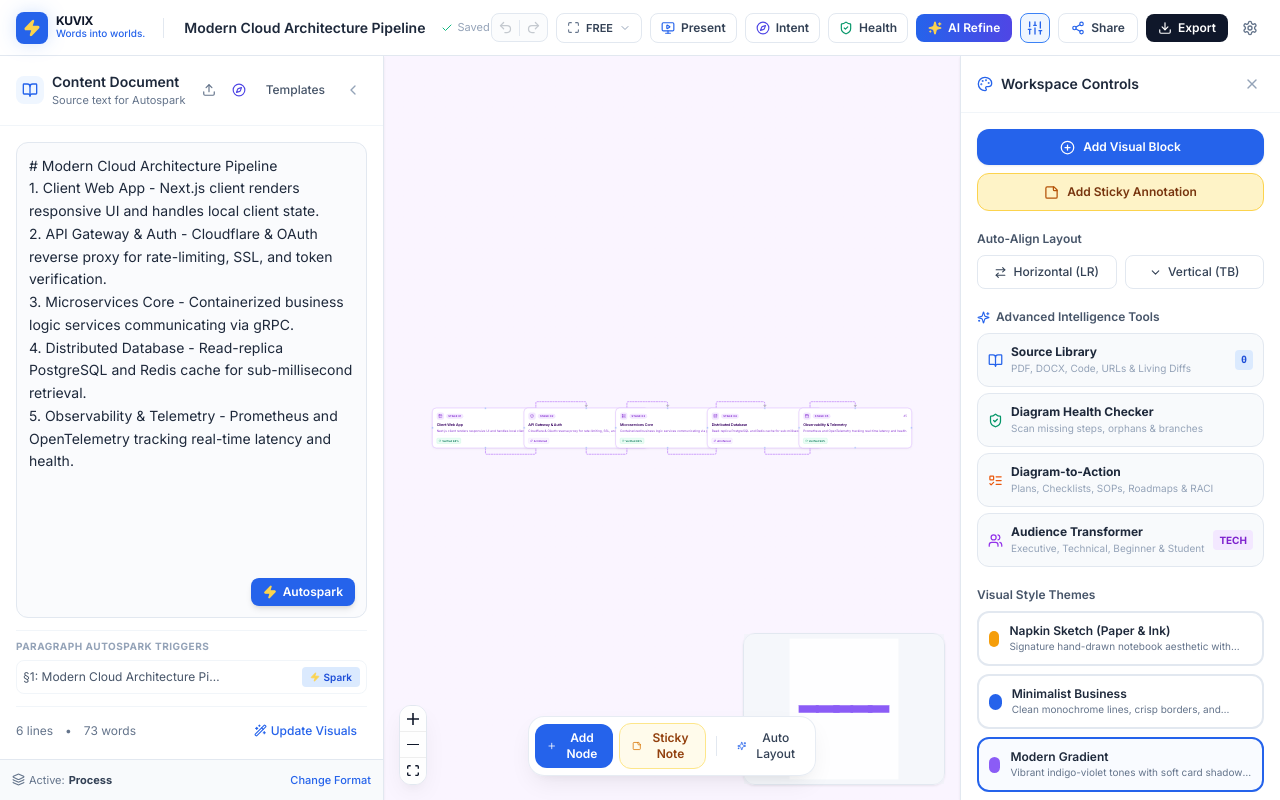
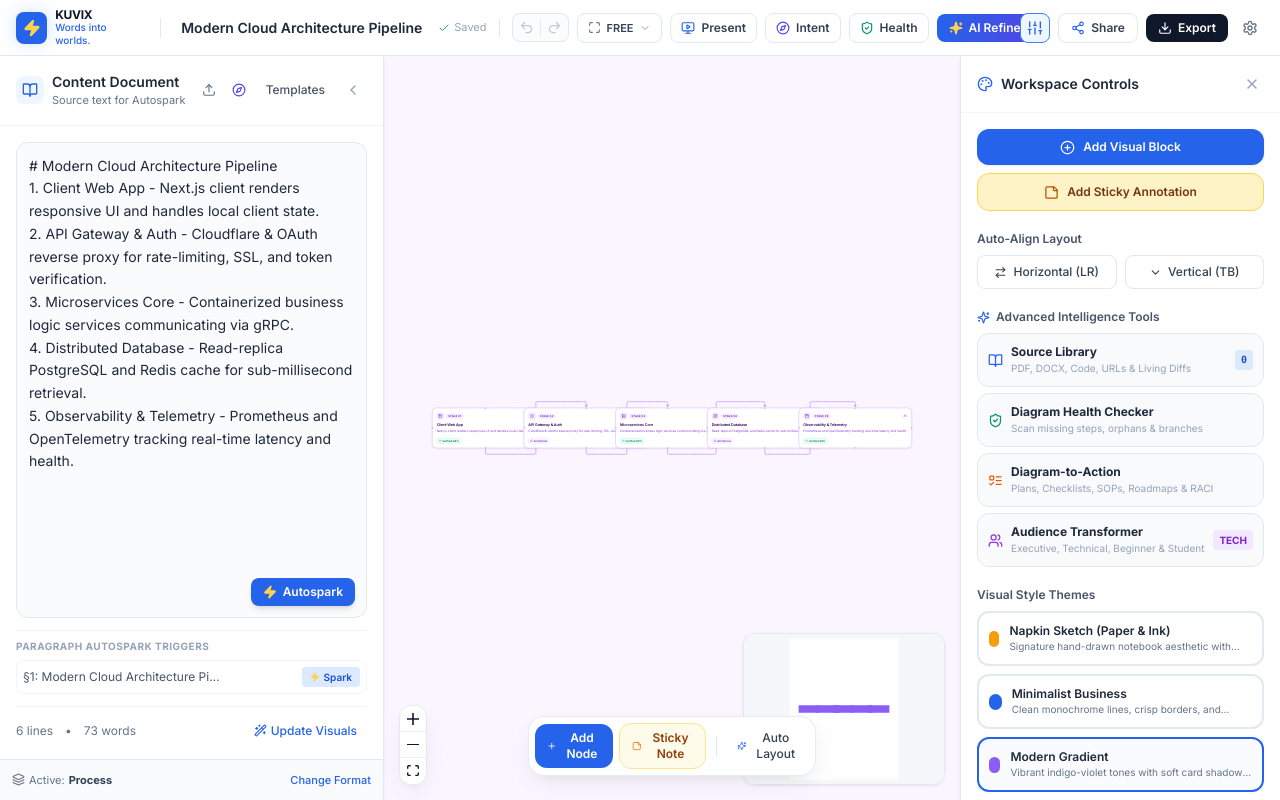
Before and after one commit to kc122307/KUVIX, a React (Vite) app: page / in a window 1280 px wide. Built offline with nearby package versions, Linux system fonts and the light colour scheme.

Commit message:
Align top nav tools to left side next to project title

```diff
--- a/src/components/toolbar/TopToolbar.tsx
+++ b/src/components/toolbar/TopToolbar.tsx
@@ -136,20 +136,13 @@ export const TopToolbar: React.FC<TopToolbarProps> = ({
             )}
           </div>
         </div>
-      </div>
 
-      {/* Center: AI Feedback notice if recent */}
-      {lastAiFeedback && (
-        <div className="hidden xl:flex items-center gap-1.5 px-3 py-1 bg-emerald-50 border border-emerald-200 rounded-full text-xs text-emerald-800 max-w-md truncate animate-in fade-in">
-          <Sparkles size={12} className="text-emerald-600 shrink-0" />
-          <span className="truncate">{lastAiFeedback}</span>
-        </div>
-      )}
+        <div className="h-5 w-px bg-slate-200 hidden sm:block shrink-0" />
 
-      {/* Right Toolbar Controls */}
+        {/* Canvas Controls: Undo/Redo, Free Aspect Ratio, Present, Intent, Health, AI Refine */}
         <div className="flex items-center gap-1.5 sm:gap-2">
           {/* Undo / Redo */}
-        <div className="flex items-center border border-slate-200 rounded-lg overflow-hidden bg-slate-50/50">
+          <div className="flex items-center border border-slate-200 rounded-lg overflow-hidden bg-slate-50/50 shrink-0">
             <button
               onClick={undo}
               disabled={!canUndo}
@@ -170,10 +163,10 @@ export const TopToolbar: React.FC<TopToolbarProps> = ({
           </div>
 
           {/* Aspect Ratio Frame Selector */}
-        <div className="relative">
+          <div className="relative shrink-0">
             <button
               onClick={() => setIsRatioMenuOpen(!isRatioMenuOpen)}
-            className="hidden lg:flex items-center gap-1.5 px-2.5 py-1.5 border border-slate-200 hover:border-slate-300 rounded-lg text-xs font-medium text-slate-700 hover:bg-slate-50 transition-colors"
+              className="flex items-center gap-1.5 px-2.5 py-1.5 border border-slate-200 hover:border-slate-300 rounded-lg text-xs font-medium text-slate-700 hover:bg-slate-50 transition-colors"
               title="Aspect Ratio Frame"
             >
               <Maximize size={13} className="text-slate-500" />
@@ -182,7 +175,7 @@ export const TopToolbar: React.FC<TopToolbarProps> = ({
             </button>
 
             {isRatioMenuOpen && (
-            <div className="absolute right-0 mt-1.5 w-44 bg-white border border-slate-200 rounded-xl shadow-elevated py-1.5 z-50 animate-in fade-in">
+              <div className="absolute left-0 mt-1.5 w-44 bg-white border border-slate-200 rounded-xl shadow-elevated py-1.5 z-50 animate-in fade-in">
                 <div className="px-3 py-1 text-[10px] font-bold text-slate-400 uppercase tracking-wider">
                   Canvas Frame
                 </div>
@@ -208,7 +201,7 @@ export const TopToolbar: React.FC<TopToolbarProps> = ({
           {/* Present (Slides) Button */}
           <button
             onClick={() => setIsPresentationOpen(true)}
-          className="hidden sm:flex items-center gap-1.5 px-2.5 py-1.5 border border-slate-200 hover:border-blue-400 rounded-lg text-xs font-semibold text-slate-700 hover:bg-blue-50/40 transition-all"
+            className="hidden sm:flex items-center gap-1.5 px-2.5 py-1.5 border border-slate-200 hover:border-blue-400 rounded-lg text-xs font-semibold text-slate-700 hover:bg-blue-50/40 transition-all shrink-0"
             title="KUVIX Slides: Present full screen"
           >
             <MonitorPlay size={14} className="text-blue-600" />
@@ -218,7 +211,7 @@ export const TopToolbar: React.FC<TopToolbarProps> = ({
           {/* Intelligent Intent Analyzer */}
           <button
             onClick={() => setIsIntentAnalysisOpen(true)}
-          className="hidden lg:flex items-center gap-1.5 px-2.5 py-1.5 border border-slate-200 hover:border-indigo-400 rounded-lg text-xs font-semibold text-slate-700 hover:bg-indigo-50/30 transition-all cursor-pointer"
+            className="hidden lg:flex items-center gap-1.5 px-2.5 py-1.5 border border-slate-200 hover:border-indigo-400 rounded-lg text-xs font-semibold text-slate-700 hover:bg-indigo-50/30 transition-all cursor-pointer shrink-0"
             title="Intelligent user intent analysis & clarifying questions"
           >
             <Compass size={14} className="text-indigo-600" />
@@ -228,7 +221,7 @@ export const TopToolbar: React.FC<TopToolbarProps> = ({
           {/* Diagram Health Checker */}
           <button
             onClick={() => setIsCheckerOpen(true)}
-          className="hidden md:flex items-center gap-1.5 px-2.5 py-1.5 border border-slate-200 hover:border-emerald-400 rounded-lg text-xs font-semibold text-slate-700 hover:bg-emerald-50/30 transition-all cursor-pointer"
+            className="hidden md:flex items-center gap-1.5 px-2.5 py-1.5 border border-slate-200 hover:border-emerald-400 rounded-lg text-xs font-semibold text-slate-700 hover:bg-emerald-50/30 transition-all cursor-pointer shrink-0"
             title="Diagram intelligence checker (linter & diagnostics)"
           >
             <ShieldCheck size={14} className="text-emerald-600" />
@@ -238,13 +231,25 @@ export const TopToolbar: React.FC<TopToolbarProps> = ({
           {/* AI Refine Button */}
           <button
             onClick={() => setIsAiRefineOpen(true)}
-          className="flex items-center gap-1.5 px-3 py-1.5 bg-gradient-to-r from-blue-600 to-indigo-600 hover:from-blue-700 hover:to-indigo-700 text-white rounded-lg text-xs font-semibold shadow-xs hover:shadow-glow transition-all"
+            className="flex items-center gap-1.5 px-3 py-1.5 bg-gradient-to-r from-blue-600 to-indigo-600 hover:from-blue-700 hover:to-indigo-700 text-white rounded-lg text-xs font-semibold shadow-xs hover:shadow-glow transition-all shrink-0"
             title="Refine diagram with Natural Language instructions"
           >
             <Sparkles size={14} className="fill-current text-amber-300" />
             <span className="hidden sm:inline">AI Refine</span>
           </button>
+        </div>
+      </div>
 
+      {/* Center: AI Feedback notice if recent */}
+      {lastAiFeedback && (
+        <div className="hidden xl:flex items-center gap-1.5 px-3 py-1 bg-emerald-50 border border-emerald-200 rounded-full text-xs text-emerald-800 max-w-md truncate animate-in fade-in">
+          <Sparkles size={12} className="text-emerald-600 shrink-0" />
+          <span className="truncate">{lastAiFeedback}</span>
+        </div>
+      )}
+
+      {/* Right Toolbar Controls: Panel Toggle & Export Actions */}
+      <div className="flex items-center gap-1.5 sm:gap-2 shrink-0">
         {/* Properties Panel Toggle */}
         <button
           onClick={onToggleProperties}
```
Lines whose indentation alone changed are shown as unchanged.
